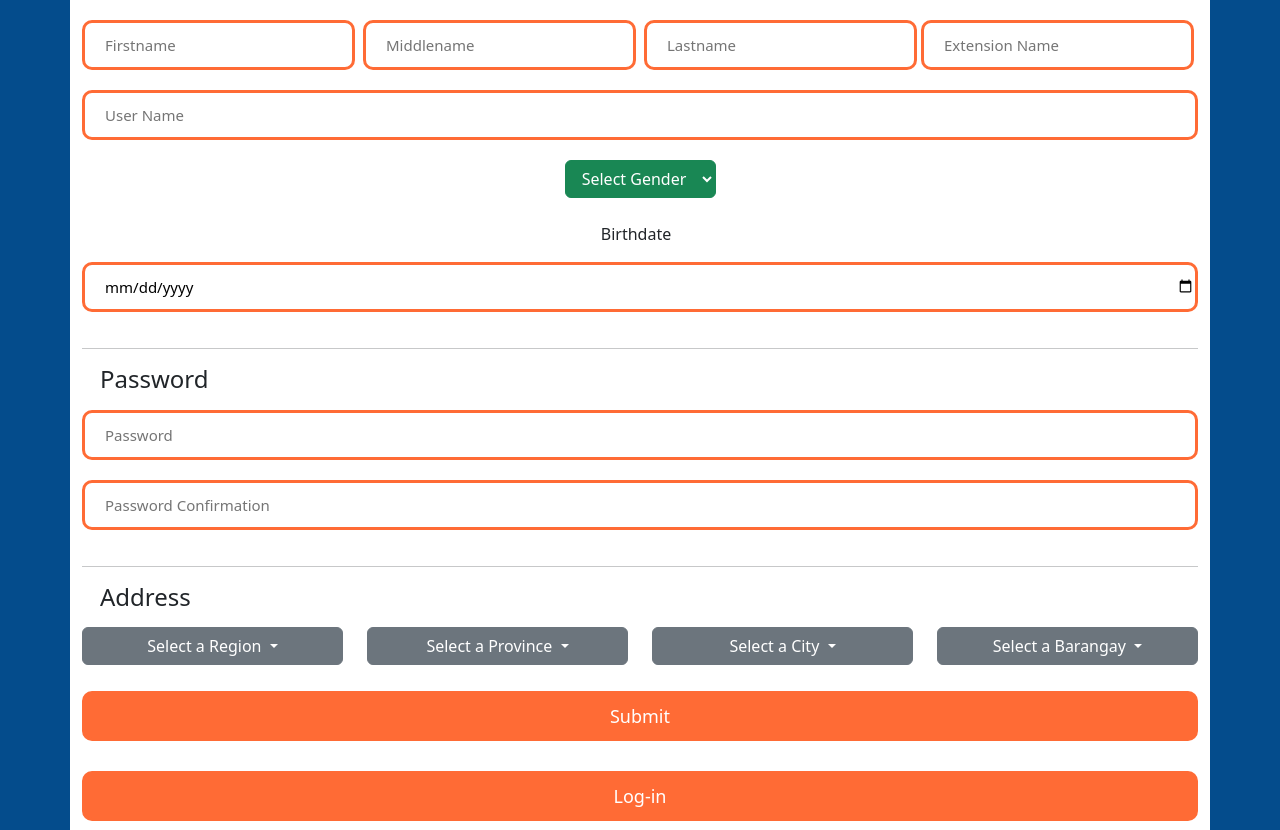
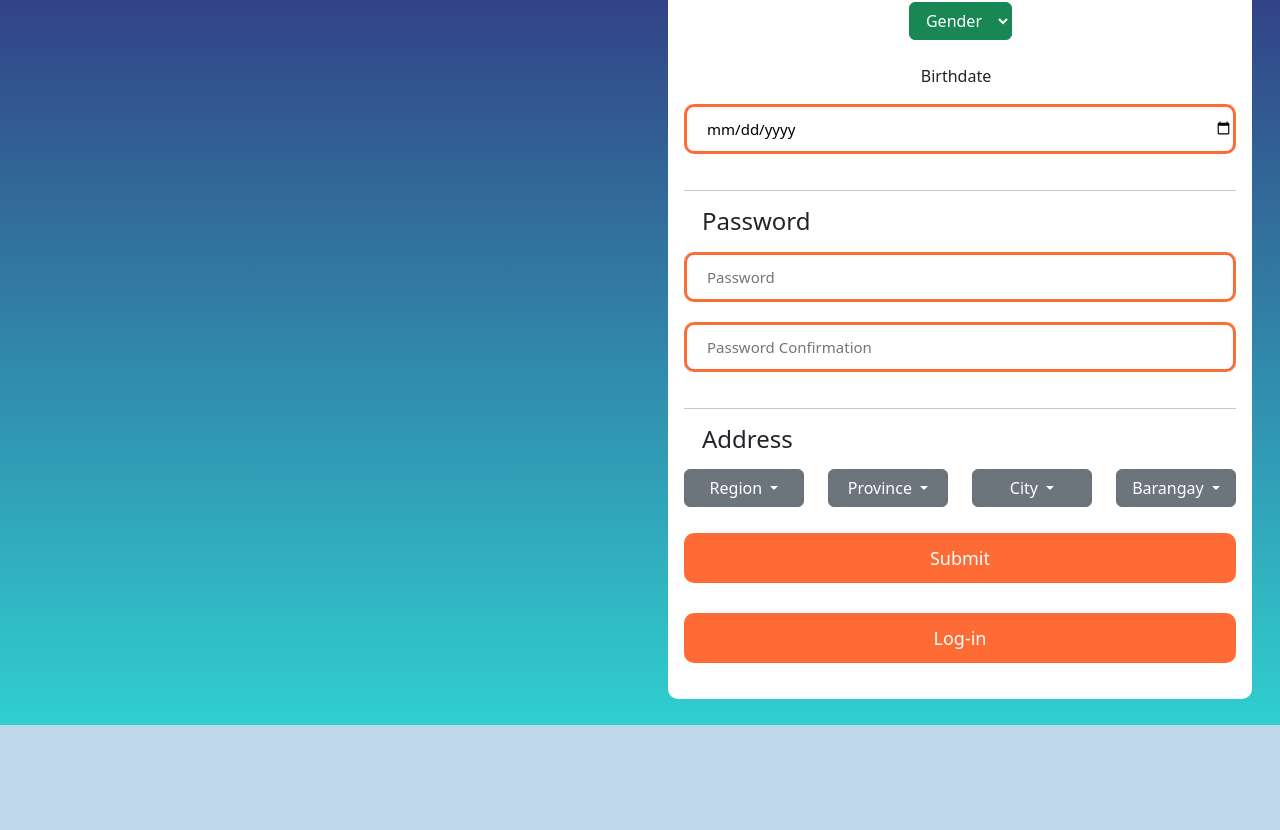
Before and after one commit to centmarde/PSGC-Integration, a website built with Vite: page my-app/src/signup.html in a window 1280 px wide. Shown: the part 306-1136 px from the top of the page. After the commit the page ends 1031 px from the top, so only its background shows below. Built offline with nearby package versions, Linux system fonts and the light colour scheme; no server answers.

Commit message:
2nd commit

```diff
--- a/my-app/src/css/style.css
+++ b/my-app/src/css/style.css
@@ -405,11 +405,14 @@ font-size: 15px;
   padding-top: 8px;
   font-size: 15px;
 }
-.backgrounds{
-  background-color: rgb(4, 76, 140);
-  margin-top: 0px;
-  padding-bottom: 10px;
+.backgrounds {
+  background-image: linear-gradient(to top, #30cfd0 0%, #330867 100%);
+  margin-top: 0;
+  padding: 10px 0;
+  min-height: 100vh; /* Ensures the background covers the full viewport height */
+  box-sizing: border-box; /* Ensures padding doesn't affect the height */
 }
+
 .backgroundabout{
   background-color: rgb(4, 76, 140);
   margin-top: 0px;
@@ -426,7 +429,7 @@ font-size: 15px;
   margin: 20px;
 }
 .wrap-form{
-  margin-top: 60px;
+
   background-color: white;
   padding-top: 30px;
   border-radius: 10px;
--- a/my-app/src/signup.html
+++ b/my-app/src/signup.html
@@ -26,8 +26,16 @@
 </head>
 <body>
     <div class="container-fluid backgrounds">
-      <div class="text-center title backgrounds titleee"></div>
-      <form id="form_register" class="container wrap-form text-center" >
+        <div class="row">
+            <!-- Empty column for the image -->
+            <div class="col-lg-6 col-md-4 col-sm-12">
+                <!-- You can add your image here -->
+                <img src="your-image-url-here" alt="Description of the image" class="img-fluid">
+            </div>
+
+            <!-- Form section on the right side -->
+            <div class="col-lg-6 col-md-8 col-sm-12">
+                <form id="form_register" class="wrap-form text-center p-3 m-3">
                     <h1>Sign-up</h1>
                     <hr />
                     <h4 class="text-start mt-2 mb-3">Personal Details</h4>
@@ -59,7 +67,7 @@
                         <input
                           class="me-1"
                           type="text"
-            placeholder="Extension Name"
+                          placeholder="Extension Name ( Optional )"
                           name="extensionname"
                           id="extensionname"
                         />
@@ -72,13 +80,11 @@
                           id="username"
                           required
                         />
-          <select id="genderDropdownButton"
-          class="btn btn-success dropdown-toggle ">
-            <option value="">Select Gender</option>
+                        <select id="genderDropdownButton" class="btn btn-success dropdown-toggle">
+                            <option value="">Gender</option>
                             <option value="male">Male</option>
                             <option value="female">Female</option>
                         </select>
-
 
                         <p class="me-2 mt-4">Birthdate</p>
                         <input
@@ -113,108 +119,64 @@
                         <!-- Region Dropdown -->
                         <div class="col-md-3 mb-3">
                             <div class="dropdown">
-              <button
-                class="btn btn-secondary dropdown-toggle w-100"
-                type="button"
-                id="regionDropdownButton"
-                data-bs-toggle="dropdown"
-                aria-expanded="false"
-              >
-                Select a Region
+                                <button class="btn btn-secondary dropdown-toggle w-100" type="button"
+                                        id="regionDropdownButton" data-bs-toggle="dropdown" aria-expanded="false">
+                                    Region
                                 </button>
-              <ul
-                class="dropdown-menu w-100"
-                aria-labelledby="regionDropdownButton"
-                id="regionDropdown"
-                style="max-height: 200px; overflow-y: auto"
-              >
+                                <ul class="dropdown-menu w-100" aria-labelledby="regionDropdownButton"
+                                    id="regionDropdown" style="max-height: 200px; overflow-y: auto">
                                     <!-- Region dropdown items will be inserted here -->
                                 </ul>
-              <input type="hidden" id="region" name="region" required />
+                                <input type="hidden" id="region" name="region" required/>
                             </div>
                         </div>
                         <!-- Province Dropdown -->
                         <div class="col-md-3 mb-3">
                             <div class="dropdown">
-              <button
-                class="btn btn-secondary dropdown-toggle w-100"
-                type="button"
-                id="provinceDropdownButton"
-                data-bs-toggle="dropdown"
-                aria-expanded="false"
-              >
-                Select a Province
+                                <button class="btn btn-secondary dropdown-toggle w-100" type="button"
+                                        id="provinceDropdownButton" data-bs-toggle="dropdown" aria-expanded="false">
+                                     Province
                                 </button>
-              <ul
-                class="dropdown-menu w-100"
-                aria-labelledby="provinceDropdownButton"
-                id="provinceDropdown"
-                style="max-height: 200px; overflow-y: auto"
-              >
+                                <ul class="dropdown-menu w-100" aria-labelledby="provinceDropdownButton"
+                                    id="provinceDropdown" style="max-height: 200px; overflow-y: auto">
                                     <!-- Province dropdown items will be inserted here -->
                                 </ul>
-              <input type="hidden" id="province" name="province" required />
+                                <input type="hidden" id="province" name="province" required/>
                             </div>
                         </div>
                         <!-- City Dropdown -->
                         <div class="col-md-3 mb-3">
                             <div class="dropdown">
-              <button
-                class="btn btn-secondary dropdown-toggle w-100"
-                type="button"
-                id="cityDropdownButton"
-                data-bs-toggle="dropdown"
-                aria-expanded="false"
-              >
-                Select a City
+                                <button class="btn btn-secondary dropdown-toggle w-100" type="button"
+                                        id="cityDropdownButton" data-bs-toggle="dropdown" aria-expanded="false">
+                                    City
                                 </button>
-              <ul
-                class="dropdown-menu w-100"
-                aria-labelledby="cityDropdownButton"
-                id="cityDropdown"
-                style="max-height: 200px; overflow-y: auto"
-              >
+                                <ul class="dropdown-menu w-100" aria-labelledby="cityDropdownButton"
+                                    id="cityDropdown" style="max-height: 200px; overflow-y: auto">
                                     <!-- City dropdown items will be inserted here -->
                                 </ul>
-              <input type="hidden" id="city" name="city" required />
+                                <input type="hidden" id="city" name="city" required/>
                             </div>
                         </div>
                         <!-- Barangay Dropdown -->
                         <div class="col-md-3 mb-3">
                             <div class="dropdown">
-              <button
-                class="btn btn-secondary dropdown-toggle w-100"
-                type="button"
-                id="barangayDropdownButton"
-                data-bs-toggle="dropdown"
-                aria-expanded="false"
-              >
-                Select a Barangay
+                                <button class="btn btn-secondary dropdown-toggle w-100" type="button"
+                                        id="barangayDropdownButton" data-bs-toggle="dropdown" aria-expanded="false">
+                                    Barangay
                                 </button>
-              <ul
-                class="dropdown-menu w-100"
-                aria-labelledby="barangayDropdownButton"
-                id="barangayDropdown"
-                style="max-height: 200px; overflow-y: auto"
-              >
+                                <ul class="dropdown-menu w-100" aria-labelledby="barangayDropdownButton"
+                                    id="barangayDropdown" style="max-height: 200px; overflow-y: auto">
                                     <!-- Barangay dropdown items will be inserted here -->
                                 </ul>
-              <input type="hidden" id="barangay" name="barangay" required />
+                                <input type="hidden" id="barangay" name="barangay" required/>
                             </div>
                         </div>
                     </div>
                     <button type="submit" id="submitBtn" class="bttn">Submit</button>
                     <button type="button" onclick="window.location.href='index.html';" class="bttn">Log-in</button>
-
                 </form>
-
-      <div class="contact">
-        <ul class="logincontact">
-          <h4>TALK TO US</h4>
-          <p>Mobile number 1</p>
-          <p>Mobile number 2</p>
-          <p>Input Gmail Here@gmail.com</p>
-        </ul>
+            </div>
         </div>
     </div>
     <script src="https://cdn.jsdelivr.net/npm/axios/dist/axios.min.js"></script>
@@ -223,7 +185,6 @@
     function selectGender(gender) {
         document.getElementById("genderDropdownButton").textContent = gender;
     }
-
     </script>
 </body>
 </html>
```
Also changed, not shown: my-app/src/index.html (+4 -6 lines). Lines whose indentation alone changed are shown as unchanged.
